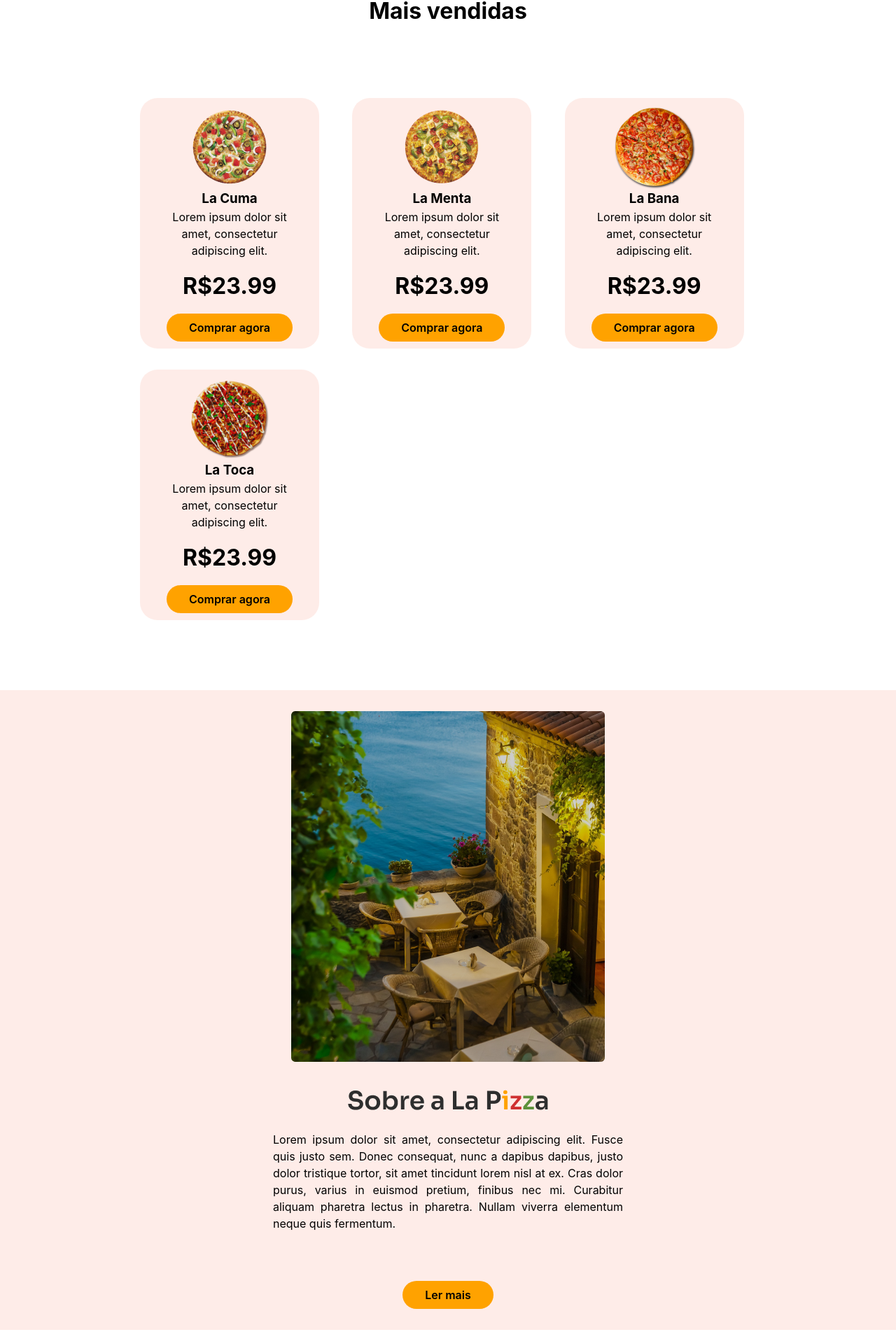
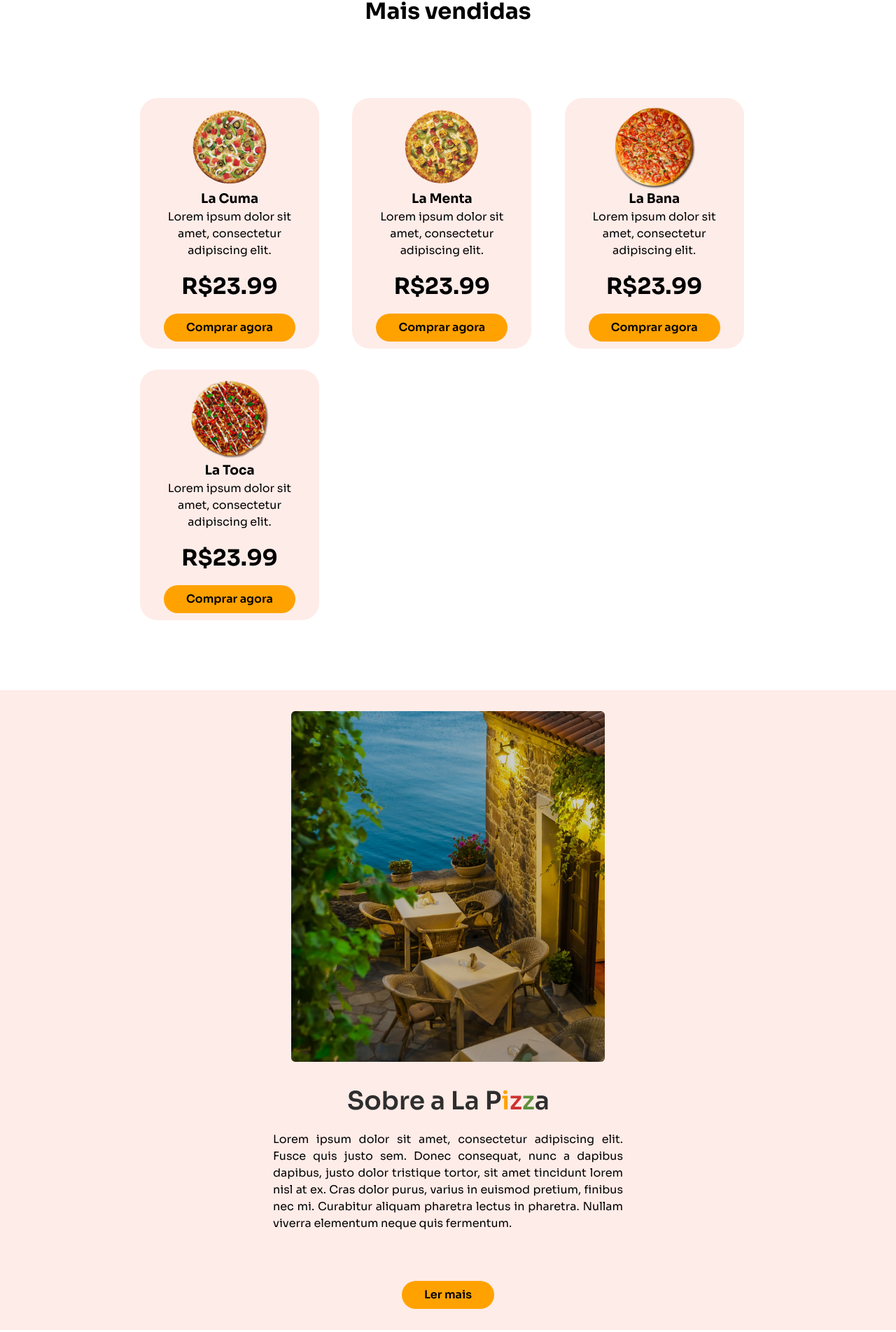
Before and after one commit to GabrielMoslaves/pizza-store, a React (Create React App) app: page / in a window 1280 px wide. Shown: the part 558-2461 px from the top of the page at 70% size. Built offline with nearby package versions, Linux system fonts and the light colour scheme.

Commit message:
adjusting font family

```diff
--- a/public/index.html
+++ b/public/index.html
@@ -2,6 +2,7 @@
 <html lang="en">
   <head>
     <meta charset="utf-8" />
+
     <link
       rel="icon"
       href="%PUBLIC_URL%/favicon.ico"
@@ -29,6 +30,11 @@
     />
     <link
       href="https://fonts.googleapis.com/css2?family=Rajdhani:wght@500&display=swap"
+      rel="stylesheet"
+    />
+
+    <link
+      href="https://fonts.googleapis.com/css2?family=Sora:wght@400;600;700&display=swap"
       rel="stylesheet"
     />
 
--- a/src/Pages/Home/Sections/About/styles.module.scss
+++ b/src/Pages/Home/Sections/About/styles.module.scss
@@ -6,6 +6,7 @@
   padding-top: 100px;
   background-color: rgba(252, 201, 190, 0.3490196078);
   padding: 50px 200px;
+  font-family: "Sora", sans-serif;
   .right {
     gap: 30px;
     display: flex;
--- a/src/Pages/Home/Sections/Products/styles.module.scss
+++ b/src/Pages/Home/Sections/Products/styles.module.scss
@@ -6,6 +6,7 @@
   flex-direction: column;
   width: 100%;
   padding: 0 200px;
+  font-family: "Sora", sans-serif;
 }
 
 .content {
```
